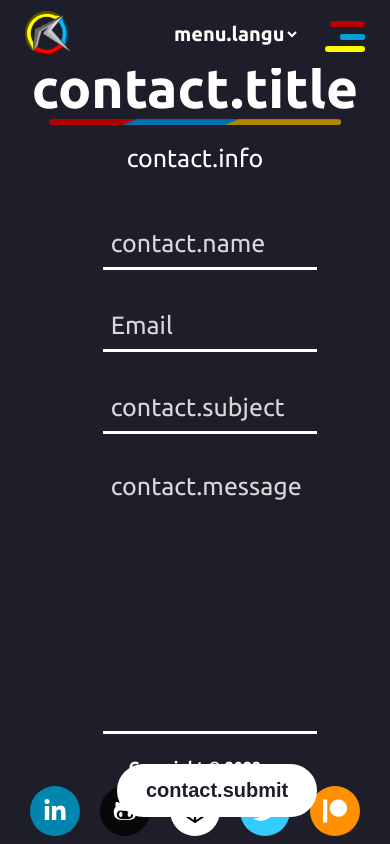
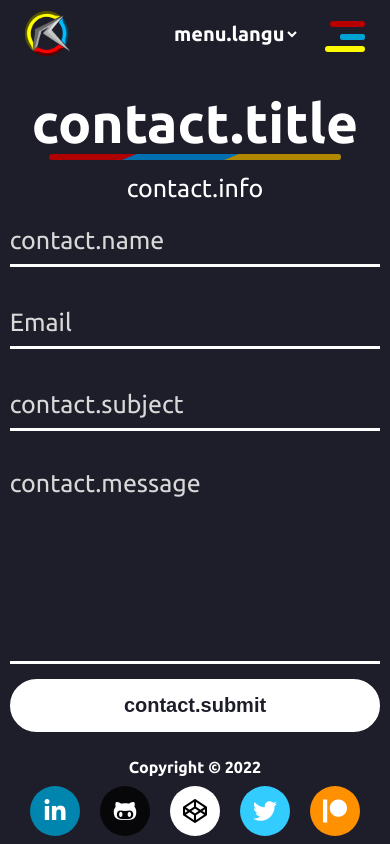
Before and after one commit to diogodesignergil/ePortfolio, a React (Create React App) app in the folder Client/: page /contact in a window 390 px wide. Built offline with nearby package versions, Linux system fonts and the light colour scheme; what i18next-xhr-backend would draw is missing.

Commit message:
Responsive Contact Form

```diff
--- a/Client/src/page/Contact.js
+++ b/Client/src/page/Contact.js
@@ -42,7 +42,7 @@ function Contact() {
 			.catch((err) => console.log(err));
 	}
 	return (
-		<section className="contact">
+		<section className="contact" data-aos="fade-in">
 			<ToastContainer theme="dark" />
 			<h1>{t("contact.title")}</h1>
 			<Line />
@@ -66,7 +66,6 @@ function Contact() {
 					name="message"
 					required
 				></textarea>
-				<div className="button-contianer">
 				<Button
 					className="btns"
 					buttonStyle="btn--primary"
@@ -75,7 +74,6 @@ function Contact() {
 				>
 					{t("contact.submit")}
 				</Button>
-				</div>
 			</form>
 		</section>
 	);
--- a/Client/src/page/contact.css
+++ b/Client/src/page/contact.css
@@ -5,11 +5,10 @@
 	display: flex;
 	flex-direction: column;
 	justify-content: center;
+	align-content: center;
 }
 
 .contact h1 {
-	margin: 0;
-	padding: 0;
 	font-size: 55px;
 	text-align: center;
 }
@@ -19,30 +18,40 @@
 }
 
 .contact p {
-	margin: 15px 5px;
+	margin: 10px 5px;
 	font-size: 25px;
 	text-align: center;
 }
 
 .contact form {
 	width: 55%;
-	margin: 15px auto;
-	height: 63.5vh;
 	display: flex;
 	flex-direction: column;
+	align-content: center;
+	justify-content: center;
+	flex-wrap: nowrap;
 	font-size: 35px;
 	color: white;
 	font-family: "Ubuntu", sans-serif;
 	position: relative;
+	margin: auto;
+}
+
+@media screen and (max-width: 750px) {
+	.contact form {
+		width: 95%;
+		height: 60vh;
+		margin: 0 auto;
+	}
 }
 
 input,
 textarea {
 	border: none;
 	background: transparent;
-	padding: 0.5rem;
+	padding: 0.5rem 0;
 	border-bottom: 3px solid white;
-	margin: 15px;
+	margin: 15px 0;
 	color: white;
 	font-size: 1.8rem;
 	transition: 0.25s ease-in-out;
@@ -50,7 +59,7 @@ textarea {
 }
 
 textarea {
-	min-height: 270px;
+	min-height: 40%;
 	resize: none;
 }
 
@@ -81,13 +90,29 @@ textarea:focus {
 	color: rgba(216, 216, 216, 1);
 }
 
-form .button-contianer {
+form Button {
 	width: 100%;
 	position: relative;
-	/* border: 1px white solid; */
-	margin: 15px;
+	display: flex;
+	justify-content: center;
 }
 
-form .button-contianer Button {
-	float: right;
+@media screen and (max-width: 340px) {
+	.contact {
+		height: 75vh;
+	}
+	.contact form {
+		width: 85%;
+		height: auto;
+	}
+	input,
+	textarea {
+		font-size: 1rem;
+	}
+	textarea {
+		min-height: 30%;
+	}
+	::placeholder {
+		font-size: 20px;
+	}
 }
```
Lines whose indentation alone changed are shown as unchanged.
